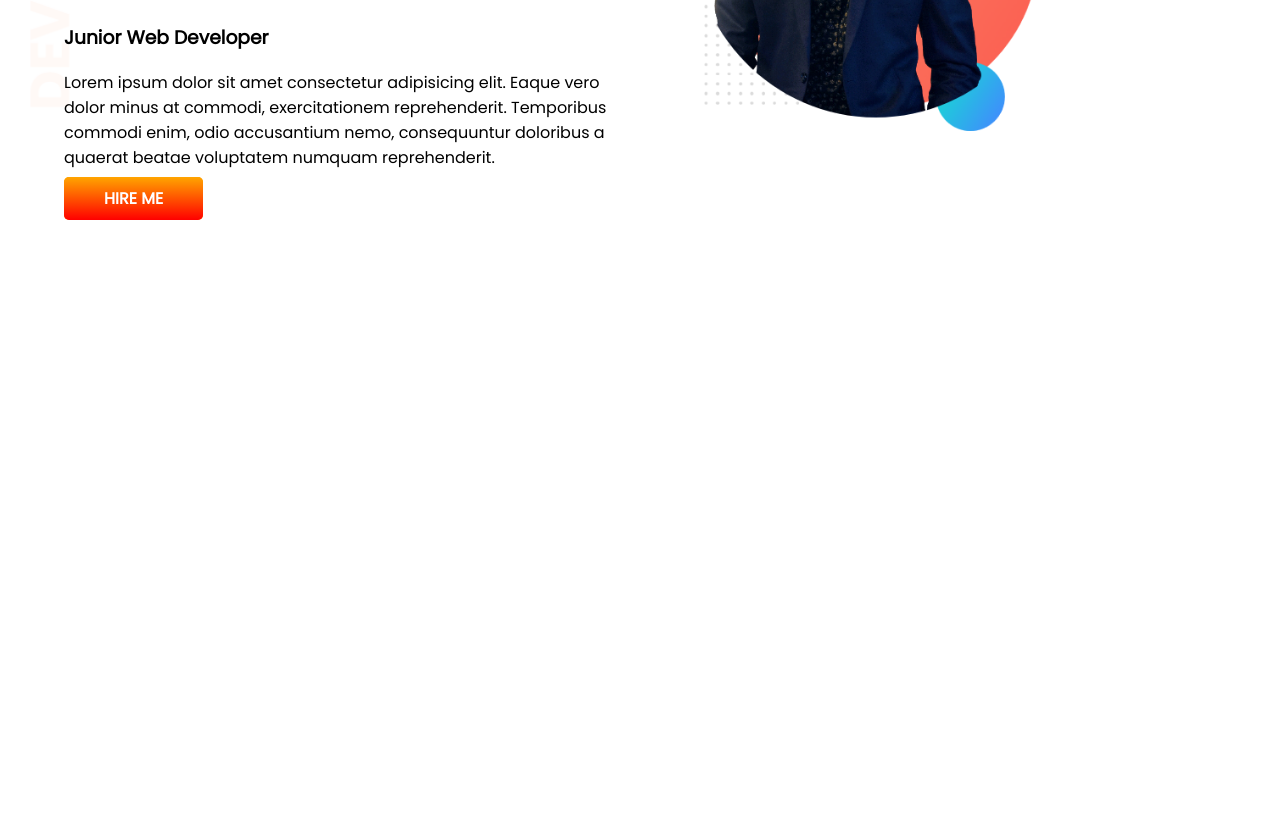
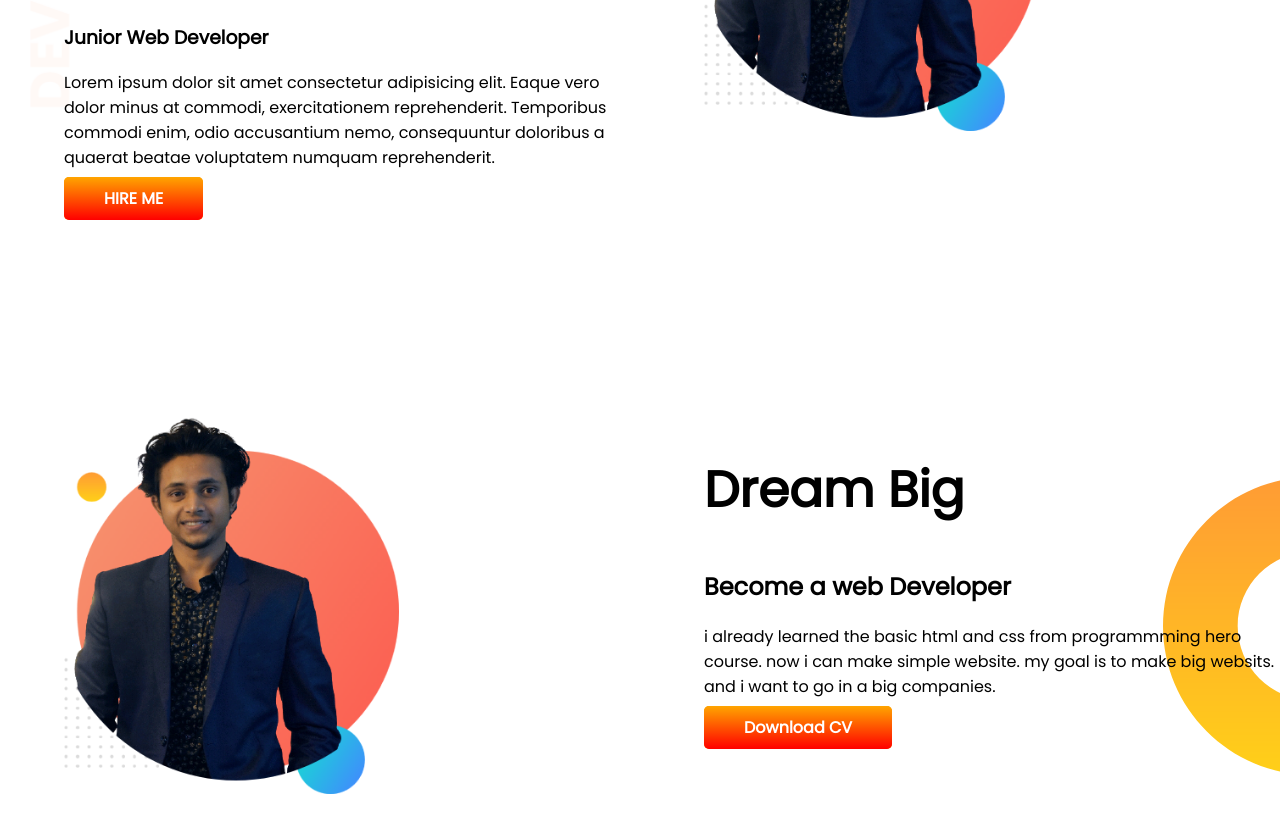
Before and after one commit to Himel-junaed/portfolio, a plain HTML site: page index.html in a window 1280 px wide. Shown: the part 252-1084 px from the top of the page. Before the commit the page ends 800 px from the top, so only its background shows below. Drawn offline with Linux system fonts and the light colour scheme.

Commit message:
second section

```diff
--- a/index.html
+++ b/index.html
@@ -34,6 +34,20 @@
 
         </div>
     </section>
+    <section class="dream-big">
+        <div class="half-width">
+            <img src="images/editedme1.png" alt="">
+        </div>
+        <div class="half-width">
+            <h1>Dream Big</h1>
+            <h2>Become a web Developer</h2>
+            <p>i already learned the basic html and css from programmming hero course.
+                now i can make simple website. my goal is to make big websits.
+                and i want to go in a big companies.
+            </p>
+            <a class="link-button" target="_blank" href="">Download CV</a>
+        </div>
+    </section>
 
 </body>
 
--- a/style.css
+++ b/style.css
@@ -11,6 +11,7 @@ h1{
 }
 section{
     display: flex;
+    margin-bottom: 200px;
 }
 .half-width{
     width: 50%;
@@ -33,3 +34,8 @@ section{
     background-repeat: no-repeat;
 
 }
+.dream-big{
+    background-image: url(images/dream-bg.png);
+    background-repeat: no-repeat;
+    background-position: right;
+}
```
